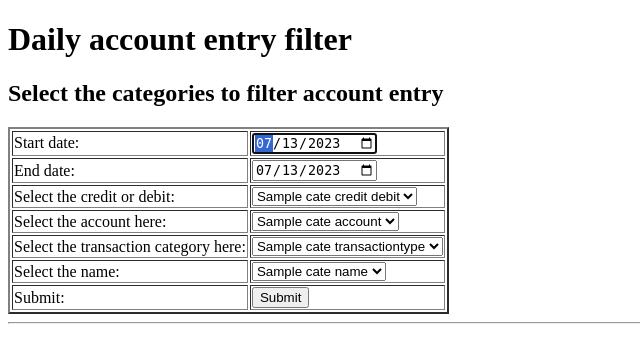
After one commit to OhmJMohan/MyPythonPrograms, a Django app: template myDailyAccountEntry/account_entry/templates/advance_filter_view.html in a window 1280 px wide. The commit adds this page. Shown: the top 363 px of the page, without its empty margins (0-640 px from the left). Run offline with Django 4.2, Linux system fonts and the light colour scheme; the template is opened without the code that fills it: most values are stand-ins (such as "Sample title", 1, 10 or a date in 2020); parts of the project's set-up code (start-up, migrations or seed data) failed here and were passed over.

Commit message:
developed advance filter html page 50%

```diff
--- a/myDailyAccountEntry/account_entry/templates/addAccountEntry.html
+++ b/myDailyAccountEntry/account_entry/templates/addAccountEntry.html
@@ -67,6 +67,5 @@
 </form>
 </div>
 <hr />
-<a href="/home">Click here to go to home page</a>
 </body>
 </html>
--- /dev/null
+++ b/myDailyAccountEntry/account_entry/templates/advance_filter_view.html
@@ -0,0 +1,63 @@
+<!DOCTYPE html>
+<html>
+<head>
+<title>Advance filter daily account entry</title>
+</head>
+<body>
+<h1>Daily account entry filter</h1>
+<div>
+<h2>Select the categories to filter account entry</h2>
+<form action="filter/" method="post">
+{% csrf_token %}
+<table border="2pt">
+<tr>
+<td>Start date:</td>
+<td><input type="date" name="date1" value={% now "Y-m-d" %} placeholder="Enter the start date here:" autofocus></td>
+</tr>
+<tr>
+<td>End date:</td>
+<td><input type="date" name="date2" value={% now "Y-m-d" %} placeholder="Enter the end date here:"></td>
+</tr>
+<tr>
+<td>Select the credit or debit:</td>
+<td><select name="credit_debit">
+{% for x in cate_credit_debit %}
+<option value=".filter(credit_debit='{{ x.category_names }}'">{{ x.category_names }}</option>
+{% endfor %}
+</select></td>
+</tr>
+<tr>
+<td>Select the account here:</td>
+<td><select name="account">
+{% for x in cate_account %}
+<option value=".filter(account='{{ x.category_names }}'">{{ x.category_names }}</option>
+{% endfor %}
+</select></td>
+</tr>
+<tr>
+<td>Select the transaction category here:</td>
+<td><select name="category">
+{% for x in cate_transactiontype %}
+<option value=".filter(category='{{ x.category_names }}'">{{ x.category_names }}</option>
+{% endfor %}
+</select></td>
+</tr>
+<tr>
+<td>Select the name:</td>
+<td><select name="name">
+{% for x in cate_names %}
+<option value=".filter(name='{{ x.category_names }}'">{{ x.category_names }}</option>
+{% endfor %}
+</select></td>
+</tr>
+<tr>
+<td>Submit:</td>
+<td><input type="submit" value="Submit"></td>
+</tr>
+</table>
+
+</form>
+</div>
+<hr />
+</body>
+</html>
--- a/myDailyAccountEntry/account_entry/urls.py
+++ b/myDailyAccountEntry/account_entry/urls.py
@@ -36,4 +36,5 @@ urlpatterns = [
     path('balanceUpdate/<int:id>/<str:date>', views.balanceUpdate_page),
     path('credit/', views.credit_list),
     path('test/', views.testPage),
+    path('filter/', views.advance_filter_view),
 ]
```
Also changed, not shown: myDailyAccountEntry/account_entry/views.py (+19 -0 lines).
